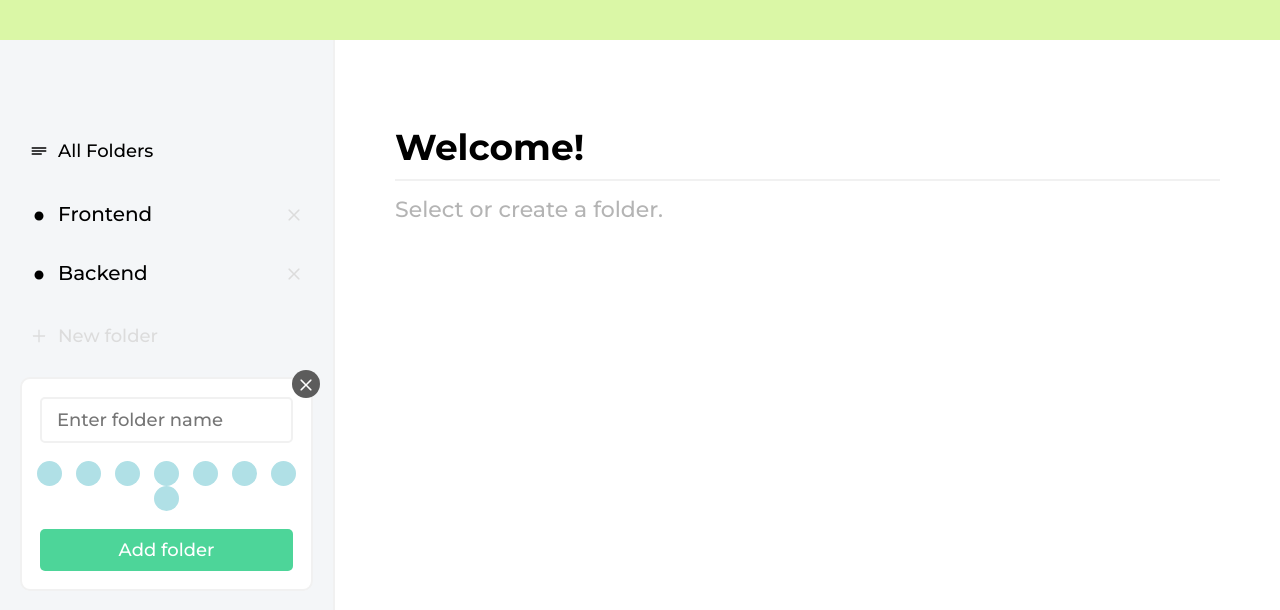
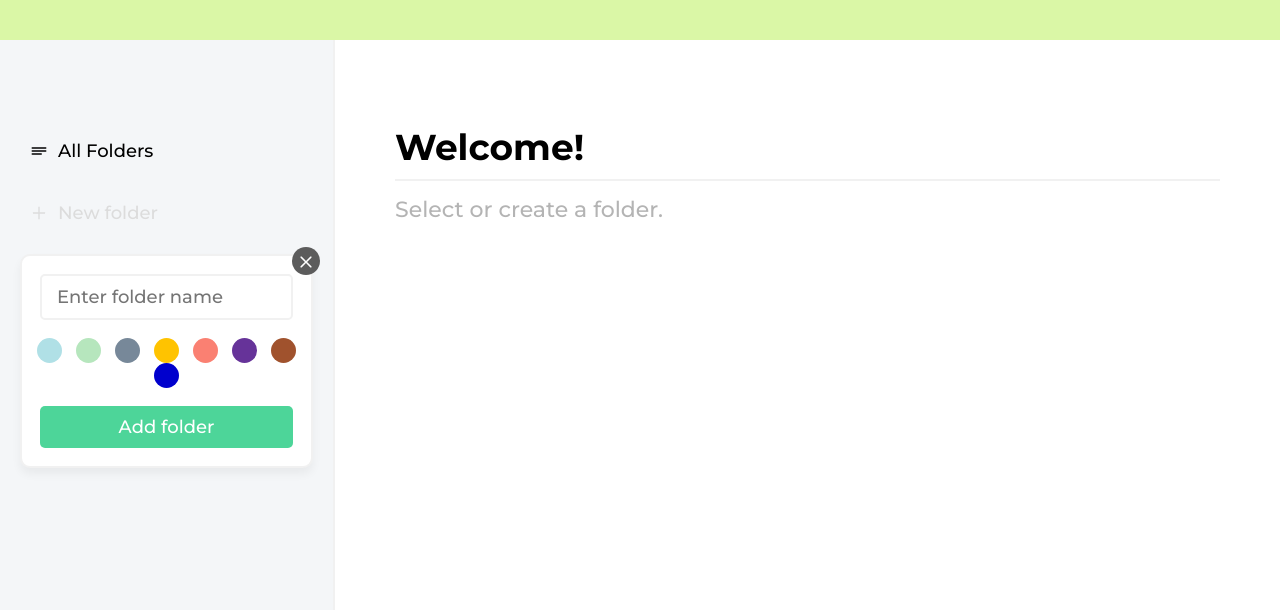
Before and after one commit to alienaline/tasks-app, a React (Create React App) app: page / in a window 1280 px wide. Both pictures are taken after a click on the button "New folder". Shown: the top 610 px of the page. Built offline with nearby package versions, Linux system fonts and the light colour scheme.

Commit message:
realized 'create folder form' logic

```diff
--- a/src/App.jsx
+++ b/src/App.jsx
@@ -6,10 +6,9 @@ import Display from './components/Display/Display';
 import './App.css';
 
 function App() {
-  const [folders, setFolders] = useState([{'id': 0, 'folderName': 'Frontend', 'colorId': 0}, {'id': 1, 'folderName': 'Backend', 'colorId': 1}]);
+  const [folders, setFolders] = useState([]);
   const [tasks, setTasks] = useState([]);
   const [currentFolder, setCurrentFolder] = useState(null);
-  let nextId = 0;
 
 
   const chooseFolderHandler = (folderId) => {
@@ -22,30 +21,22 @@ function App() {
     setFolders(folderFiltered);
     setTasks(tasksFiltered);
 
-    if (currentFolder.id == folderId) {
-      setCurrentFolder(null);
+    if (currentFolder) {
+      currentFolder.id == folderId ? setCurrentFolder(null) : currentFolder;
     }
   };
 
   const addTaskHandler = (folderId, text) => {
     if (text == '') return false;
-
-    setTasks([...tasks, {'id': nextId++, 'folderId': folderId, 'text': text, 'checked': false}]);
+    const id = tasks.length;
+    setTasks([...tasks, {'id': id, 'folderId': folderId, 'text': text, 'checked': false}]);
   };
 
-  //const setCheckedStatus = (id) => {
-  //  setTasks(({tasks}) => (
-  //    [
-  //      ...tasks,
-  //      {
-  //        ...tasks[id],
-  //       ...tasks.folderId,
-  //       ...tasks.text,
-  //        checked: !tasks[id].checked,
-  //      }
-  //    ]
-  //  ));
-  // };
+  const addFolderHandler = (folderName, color) => {
+    if (folderName == '') return false;
+    const id = folders.length;
+    setFolders([...folders, {'id': id, 'folderName': folderName, 'color': color}]);
+  };
 
   return (
     <div className='app'>
@@ -54,14 +45,13 @@ function App() {
         <Menu
           onDelete={deleteFolderHandler}
           onClick={chooseFolderHandler}
+          onAdd={addFolderHandler}
           folders={folders}
           currentFolder={currentFolder}/>
         <Display
           currentFolder={currentFolder}
           tasks={tasks}
-          onClick={addTaskHandler}
-          //setCheckedStatus={setCheckedStatus}
-          />
+          onClick={addTaskHandler} />
       </div>
     </div>
   );
--- a/src/components/Display/Display.jsx
+++ b/src/components/Display/Display.jsx
@@ -15,9 +15,7 @@ function Display(props) {
                 <hr />
                 <TasksList
                     currentFolder={props.currentFolder}
-                    tasks={props.tasks}
-                    //setCheckedStatus={props.setCheckedStatus}
-                    />
+                    tasks={props.tasks} />
                 <TasksListForm
                     currentFolder={props.currentFolder}
                     tasks={props.tasks}
--- a/src/components/Display/DisplayHeader.jsx
+++ b/src/components/Display/DisplayHeader.jsx
@@ -3,7 +3,7 @@ import PropTypes from 'prop-types';
 
 function FolderHeader(props) {
     return (
-        <h1 className='folderHeader'>
+        <h1 className={`folderHeader ${props.currentFolder ? props.currentFolder.color : ''}`}>
             { props.currentFolder ? props.currentFolder.folderName : 'Welcome!' }
         </h1>
     );
--- a/src/components/Display/TasksList.jsx
+++ b/src/components/Display/TasksList.jsx
@@ -17,9 +17,7 @@ function TasksList(props) {
                             <input type='checkbox'
                                     key={item.text.toString()}
                                     id={item.id}
-                                    className='icon checkbox'
-                                    //onClick={() => props.setCheckedStatus(item.id)}
-                                    />
+                                    className='icon checkbox' />
                             {item.text}
                         </label>
                     </li>
--- a/src/components/Menu/ButtonFolder.jsx
+++ b/src/components/Menu/ButtonFolder.jsx
@@ -1,13 +1,12 @@
 import React from 'react';
 import PropTypes from 'prop-types';
-import { GoPrimitiveDot } from 'react-icons/go';
 
 function ButtonFolder(props) {
 
     return (
         <button className='folderName'
             onClick={() => props.onClick(props.id)}>
-            <GoPrimitiveDot className='icon'/>
+            <span className={`folderColorIcon icon ${props.color}`}/>
             {props.folderName}
         </button>
     );
@@ -17,6 +16,7 @@ ButtonFolder.propTypes = {
     onClick: PropTypes.func,
     folderName: PropTypes.string,
     id: PropTypes.number,
+    color: PropTypes.string
 };
 
 export default ButtonFolder;
--- a/src/components/Menu/ButtonNewFolder.jsx
+++ b/src/components/Menu/ButtonNewFolder.jsx
@@ -1,9 +1,10 @@
 /* eslint-disable no-unused-vars */
 import React, { useState } from 'react';
+import PropTypes from 'react-bootstrap/esm/Image';
 import {AiOutlinePlus} from 'react-icons/ai';
 import ModalNewFolder from './ModalNewFolder';
 
-function ButtonCreateFolder () {
+function ButtonNewFolder (props) {
     const [activeState, setActiveState] = useState(false);
 
     const changeActiveState = () => {
@@ -18,9 +19,14 @@ function ButtonCreateFolder () {
                 New folder
             </button>
             <ModalNewFolder activeState={activeState}
-                            onClick={changeActiveState} />
+                            onClick={changeActiveState}
+                            onAdd={props.onAdd} />
         </>
     );
 }
 
-export default ButtonCreateFolder;
+ButtonNewFolder.propTypes = {
+    onAdd: PropTypes.func,
+};
+
+export default ButtonNewFolder;
--- a/src/components/Menu/ColorPicker.jsx
+++ b/src/components/Menu/ColorPicker.jsx
@@ -1,18 +1,48 @@
 import React from 'react';
+import PropTypes from 'prop-types';
 
-function ColorPicker() {
+function ColorPicker(props) {
     return (
         <div className='colorPicker'>
-            <button type='button' className='colorPickerIcon'></button>
-            <button type='button' className='colorPickerIcon'></button>
-            <button type='button' className='colorPickerIcon'></button>
-            <button type='button' className='colorPickerIcon'></button>
-            <button type='button' className='colorPickerIcon'></button>
-            <button type='button' className='colorPickerIcon'></button>
-            <button type='button' className='colorPickerIcon'></button>
-            <button type='button' className='colorPickerIcon'></button>
+            <input type='button'
+                    id='blue'
+                    className='colorPickerIcon blue'
+                    onClick={props.onClick} />
+            <input type='button'
+                    id='green'
+                    className='colorPickerIcon green'
+                    onClick={props.onClick} />
+            <input type='button'
+                    id='gray'
+                    className='colorPickerIcon gray'
+                    onClick={props.onClick} />
+            <input type='button'
+                    id='yellow'
+                    className='colorPickerIcon yellow'
+                    onClick={props.onClick} />
+            <input type='button'
+                    id='pink'
+                    className='colorPickerIcon pink'
+                    onClick={props.onClick} />
+            <input type='button'
+                    id='purple'
+                    className='colorPickerIcon purple'
+                    onClick={props.onClick} />
+            <input type='button'
+                    id='brown'
+                    className='colorPickerIcon brown'
+                    onClick={props.onClick} />
+            <input type='button'
+                    id='navy'
+                    className='colorPickerIcon navy'
+                    onClick={() => props.onClick()} />
         </div>
     );
 }
 
+ColorPicker.propTypes = {
+    color: PropTypes.string,
+    onClick: PropTypes.func
+};
+
 export default ColorPicker;
--- a/src/components/Menu/Menu.jsx
+++ b/src/components/Menu/Menu.jsx
@@ -2,7 +2,7 @@
 import React from 'react';
 import PropTypes from 'prop-types';
 import ButtonRemove from './ButtonRemove';
-import ButtonCreateFolder from './ButtonNewFolder';
+import ButtonNewFolder from './ButtonNewFolder';
 import ButtonFolder from './ButtonFolder';
 import ButtonAllFolders from './ButtonAllFolders';
 import { MenuStyles } from '../../styles/MenuStyles';
@@ -21,14 +21,16 @@ function Menu(props) {
                             <ButtonFolder
                                 id={item.id}
                                 onClick={props.onClick}
-                                folderName={item.folderName}/>
+                                folderName={item.folderName}
+                                color={item.color}
+                                />
                             <ButtonRemove
                                 id={item.id}
                                 onDelete={props.onDelete}/>
                         </li>
                     )}
                 </ul>
-                <ButtonCreateFolder />
+                <ButtonNewFolder onAdd={props.onAdd}/>
             </div>
         </MenuStyles>
     );
@@ -38,6 +40,7 @@ Menu.propTypes = {
     folders: PropTypes.array,
     onDelete: PropTypes.func,
     onClick: PropTypes.func,
+    onAdd: PropTypes.func
 };
 
 export default Menu;
--- a/src/components/Menu/ModalNewFolder.jsx
+++ b/src/components/Menu/ModalNewFolder.jsx
@@ -1,18 +1,48 @@
 /* eslint-disable no-unused-vars */
-import React from 'react';
+import React, { useState } from 'react';
 import ColorPicker from './ColorPicker';
 import {CgClose} from 'react-icons/cg';
 import PropTypes from 'prop-types';
 
 
 function ModalNewFolder(props) {
+
+    const [folderName, setFolderName] = useState('');
+    const [color, setColor] = useState('gray');
+
+    const setFolderNameHandler = (event) => {
+        setFolderName(event.target.value);
+    };
+
+    const setColorHandler = (event) => {
+        setColor(event.target.id);
+    };
+
+    const addFolder = () => {
+        props.onAdd(folderName, color);
+        setFolderName('');
+        props.onClick();
+    };
+
+    const submitHandler = (event) => {
+        event.preventDefault();
+        addFolder();
+    };
+
     return (
         <div className={`modal ${props.activeState ? 'active' : 'disabled'}`}>
             <div className="modalContent">
-                <form className='modalForm'>
-                    <input type='text' className='modalInput' placeholder='Enter folder name' />
-                    <ColorPicker />
-                    <button type='button' className='modalAddButton'>Add folder</button>
+                <form className='modalForm'
+                        onSubmit={submitHandler}>
+                    <input type='text'
+                            className='modalInput'
+                            placeholder='Enter folder name'
+                            value={folderName}
+                            onChange={setFolderNameHandler} />
+                    <ColorPicker value={color} onClick={setColorHandler} />
+                    <button type='button'
+                            className='modalAddButton'
+                            onClick={addFolder}>Add folder</button>
                 </form>
                 <button type='button' className='modalCloseButton'>
                     <CgClose className='modalCloseButtonIcon'
@@ -26,6 +56,7 @@ function ModalNewFolder(props) {
 ModalNewFolder.propTypes = {
     activeState: PropTypes.bool,
     onClick: PropTypes.func,
+    onAdd: PropTypes.func
 };
 
 export default ModalNewFolder;
```
Also changed, not shown: src/styles/DisplayStyles.js (+36 -0 lines), src/styles/MenuStyles.js (+41 -0 lines).
